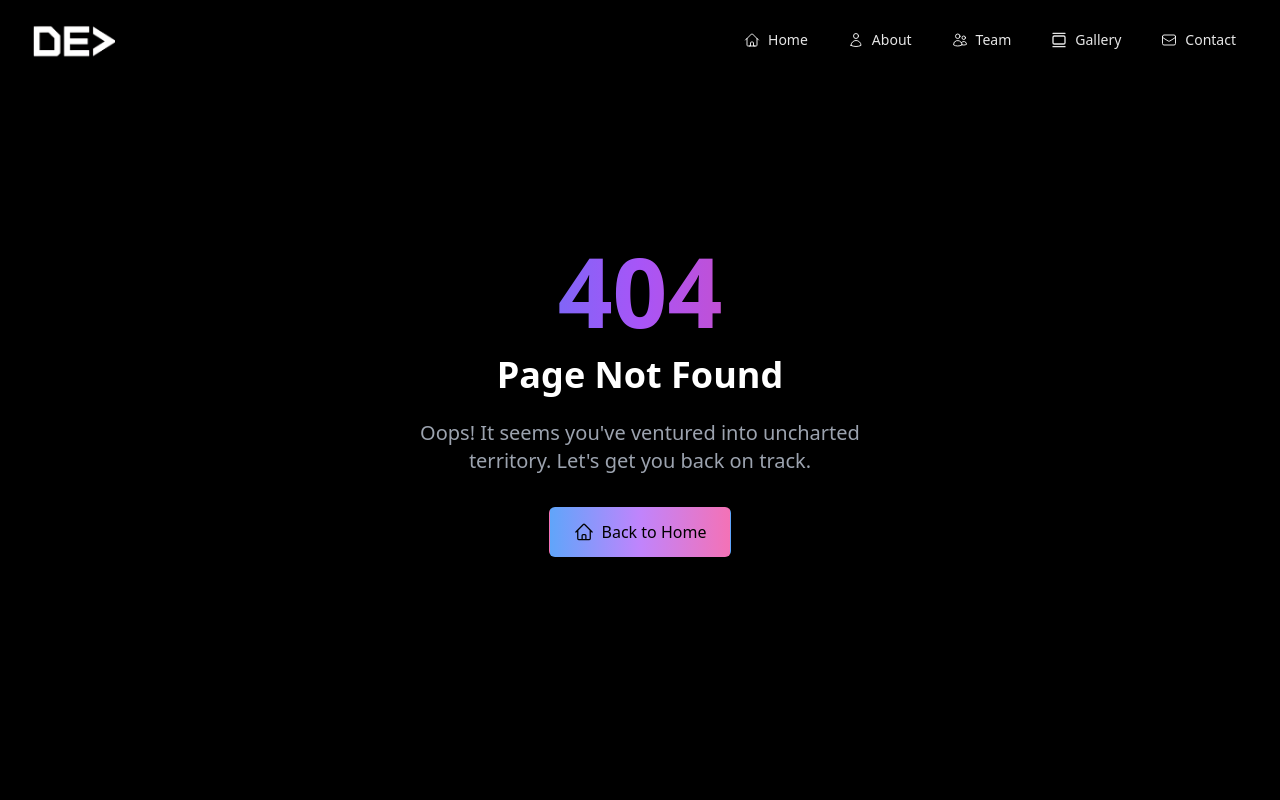
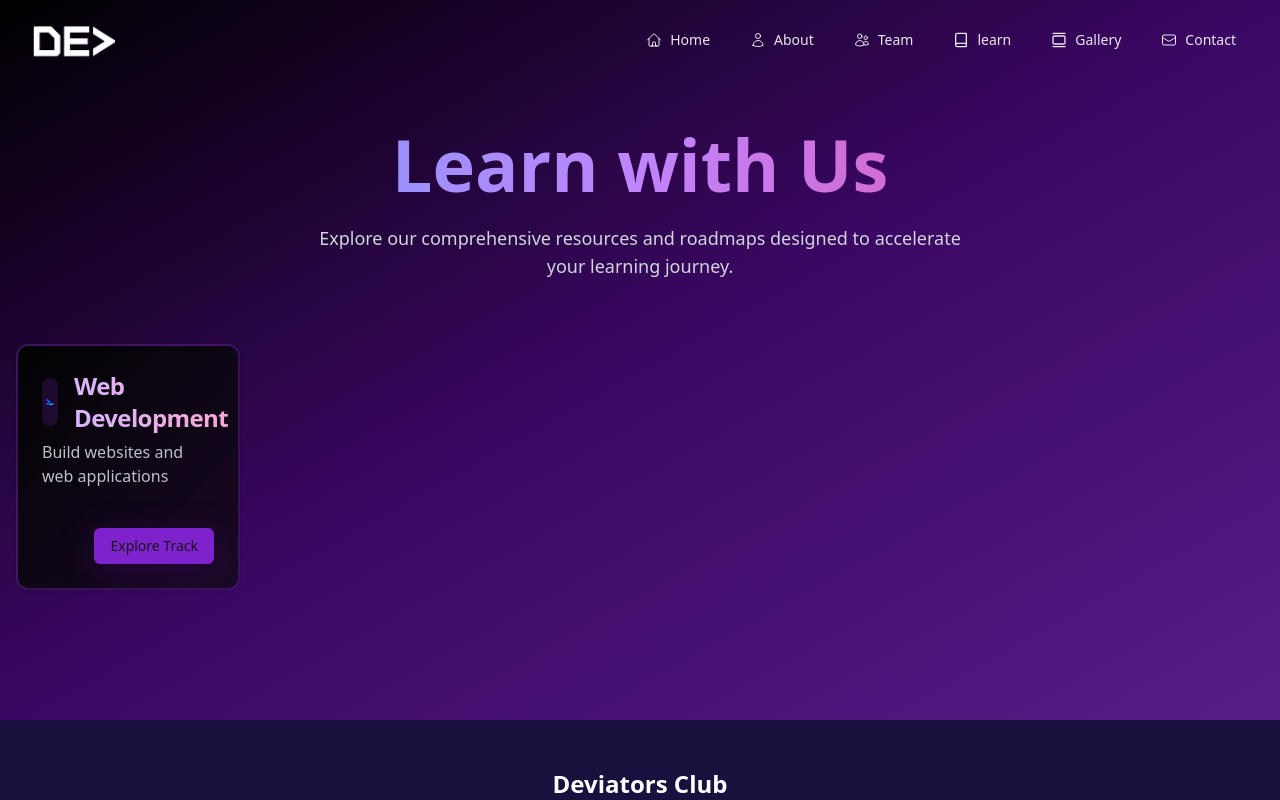
Before and after one commit to radhika-khatter/Deviators, a Next.js app: page /learn in a window 1280 px wide. Before the commit this address had no page. Shown: the top 800 px of the page. Built offline with nearby package versions, Linux system fonts and the light colour scheme.

Commit message:
feat: learn page

```diff
--- /dev/null
+++ b/src/app/learn/page.tsx
@@ -0,0 +1,100 @@
+"use client";
+
+import React from "react";
+import { motion } from "framer-motion";
+import {
+  Card,
+  CardContent,
+  CardDescription,
+  CardHeader,
+  CardTitle,
+} from "@/components/ui/card";
+import { Button } from "@/components/ui/button";
+import Link from "next/link";
+import { tracks } from "@/data/resources";
+import Image from "next/image";
+
+export default function LearnPage() {
+  const fadeInVariants = {
+    hidden: { opacity: 0, y: 20 },
+    visible: {
+      opacity: 1,
+      y: 0,
+      transition: { duration: 0.6, ease: "easeOut" },
+    },
+  };
+
+  const scaleInVariants = {
+    hidden: { opacity: 0, scale: 0.9 },
+    visible: {
+      opacity: 1,
+      scale: 1,
+      transition: { duration: 0.5, ease: "easeOut" },
+    },
+  };
+
+  return (
+    <div className="min-h-[90vh] w-full bg-gradient-to-br from-black via-purple-950 to-purple-900 text-white">
+      <div className="container mx-auto px-4 py-24 lg:py-32">
+        <motion.div
+          variants={fadeInVariants}
+          initial="hidden"
+          animate="visible"
+          className="mb-16 space-y-6"
+        >
+          <h1 className="bg-gradient-to-r from-blue-400 via-purple-400 to-pink-500 bg-clip-text text-center text-4xl font-extrabold text-transparent md:text-6xl lg:text-7xl">
+            Learn with Us
+          </h1>
+          <p className="mx-auto max-w-2xl text-center text-lg font-medium text-gray-300">
+            Explore our comprehensive resources and roadmaps designed to
+            accelerate your learning journey.
+          </p>
+        </motion.div>
+
+        <motion.div
+          variants={fadeInVariants}
+          initial="hidden"
+          animate="visible"
+          className="grid grid-cols-1 gap-8 sm:grid-cols-2 lg:grid-cols-3 xl:grid-cols-5"
+        >
+          {tracks.map((track, index) => (
+            <motion.div
+              key={index}
+              variants={scaleInVariants}
+              initial="hidden"
+              animate="visible"
+            >
+              <Card className="h-full overflow-hidden border-2 border-purple-800/50 bg-gradient-to-br from-black/80 to-purple-950/30 backdrop-blur-sm transition-all duration-300">
+                <CardHeader>
+                  <div className="flex items-center gap-4">
+                    <div className="relative h-12 w-12 rounded-lg bg-purple-900/30 p-2 transition-transform duration-300">
+                      <Image
+                        src={track.image}
+                        alt={`${track.name} icon`}
+                        fill
+                        className="object-contain p-1"
+                      />
+                    </div>
+                    <CardTitle className="bg-gradient-to-r from-purple-300 to-pink-300 bg-clip-text text-2xl font-bold text-transparent">
+                      {track.name}
+                    </CardTitle>
+                  </div>
+                  <CardDescription className="mt-4 text-base text-gray-300/90">
+                    {track.desc}
+                  </CardDescription>
+                </CardHeader>
+                <CardContent className="flex justify-end pt-4">
+                  <Link href={`/learn/${track.url}`}>
+                    <Button className="relative bg-purple-700 font-medium transition-all duration-300 after:absolute after:left-0 after:top-0 after:-z-10 after:h-full after:w-full after:translate-y-2 after:bg-purple-950/50 after:blur-lg hover:bg-purple-600">
+                      Explore Track
+                    </Button>
+                  </Link>
+                </CardContent>
+              </Card>
+            </motion.div>
+          ))}
+        </motion.div>
+      </div>
+    </div>
+  );
+}
--- a/src/data/navItems.ts
+++ b/src/data/navItems.ts
@@ -1,4 +1,4 @@
-import { GalleryVerticalIcon } from "lucide-react";
+import { BookIcon, GalleryVerticalIcon } from "lucide-react";
 import {
   EnvelopeIcon,
   HomeIcon,
@@ -23,6 +23,11 @@ const navItems = [
     icon: UsersIcon,
   },
   {
+    name: "learn",
+    link: "/learn",
+    icon: BookIcon,
+  },
+  {
     name: "Gallery",
     link: "/gallery",
     icon: GalleryVerticalIcon,
--- /dev/null
+++ b/src/data/resources/index.tsx
@@ -0,0 +1,10 @@
+import webDevLogo from "@/assets/resources/web/logos/webdev-logo.svg";
+
+export const tracks = [
+  {
+    name: "Web Development",
+    url: "web",
+    desc: "Build websites and web applications",
+    image: webDevLogo,
+  },
+];
```
Also changed, not shown: src/assets/resources/web/logos/webdev-logo.svg (added).
